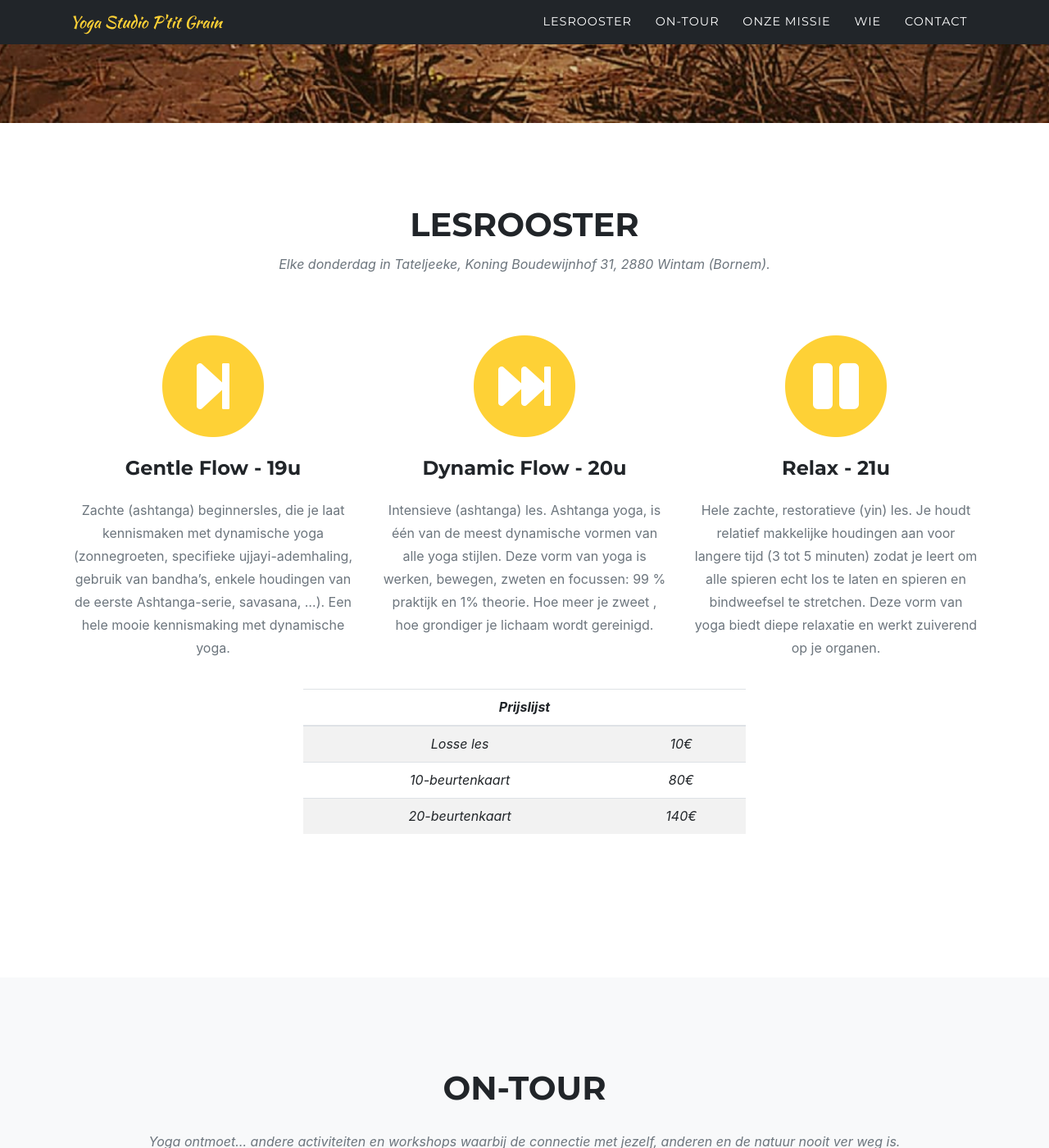
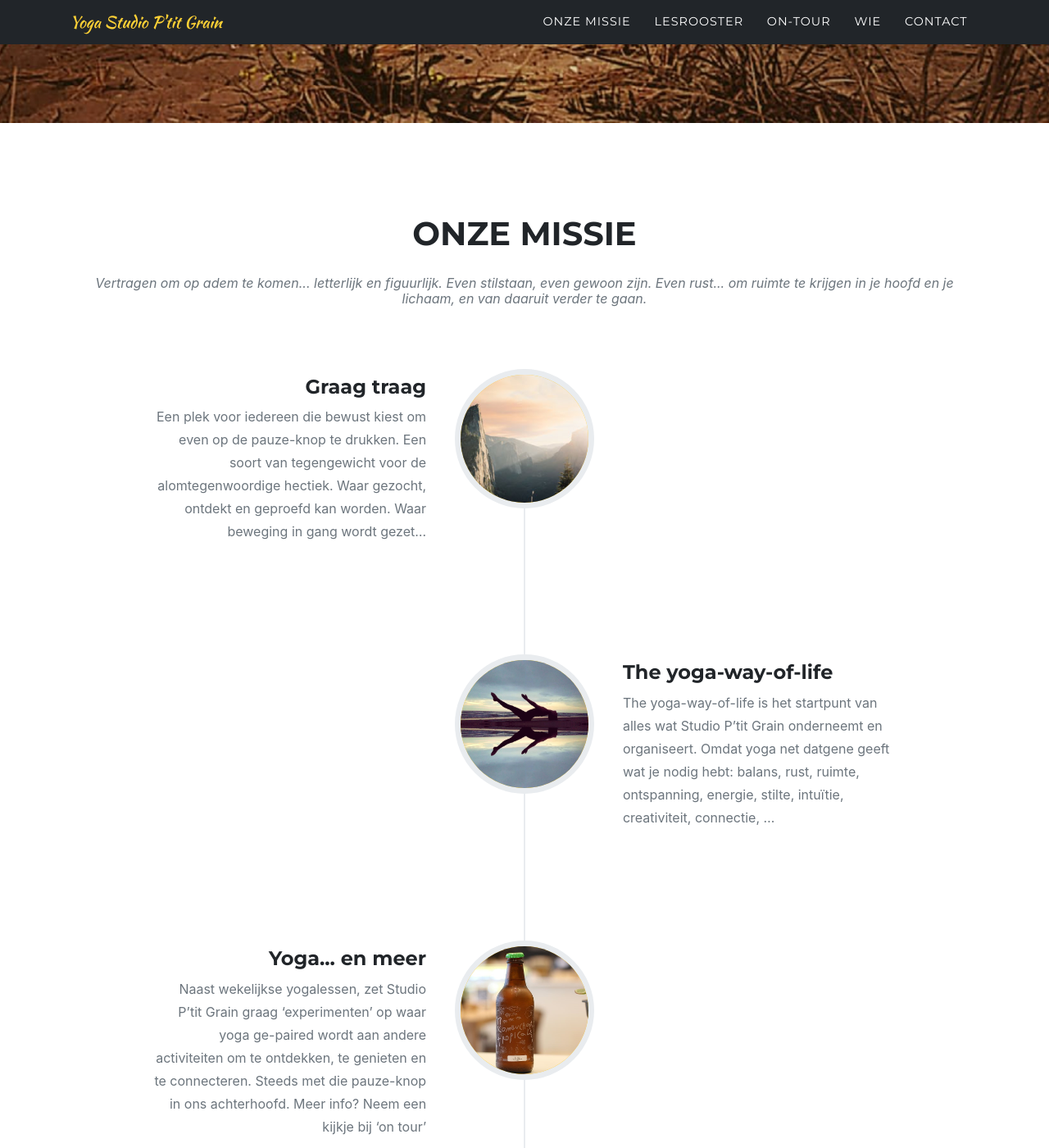
Before and after one commit to ptitgrain/ptitgrain.github.io, a Jekyll site: the page built from index.md, in a window 1280 px wide and 1400 px high, scrolled down 895 px. Shown: the whole window at 82% size. Built offline with Jekyll 4.4.1, drawn with Linux system fonts in a browser that asks for light colours; some web fonts are replaced; some of the changed text lies outside the part shown.

```diff
--- a/_data/navigation.yml
+++ b/_data/navigation.yml
@@ -1,14 +1,14 @@
 
 nav:
+  - title: "Onze missie"
+    section: timeline
+
   - title: "Lesrooster"
     section: services
 
   - title: "On-tour"
     section: portfolio
 
-  - title: "Onze missie"
-    section: timeline
-
   - title: "Wie"
     section: team
 
--- a/_data/sitetext.yml
+++ b/_data/sitetext.yml
@@ -2,17 +2,19 @@ header:
     title: Welcome to our Yoga Studio!
     text: It's Nice To Meet You
     button: Come in
-    buttonlink: "#services"
+    buttonlink: "#timeline"
 
 services:
     title: "Lesrooster"
     text: >-
-      Elke donderdag in Tateljeeke, Koning Boudewijnhof 31, 2880 Wintam (Bornem).
+      Elke donderdag in Tateljeeke, Koning Boudewijnhof 31, 2880 Wintam (Bornem).<br><br>
+      Inschrijven voor de lessen is verplicht.<br>
+      Stuur een WhatsApp bericht naar één van onze docenten of gebruik het <a href="#contact">contact formulier</a>.
     end: >-
       <br/>
       <table class="table table-striped">
         <thead>
-            <tr><th scope="col" colspan="2"b>Prijslijst</th></tr>
+            <tr><th scope="col" colspan="2"b>Tarieven 2020</th></tr>
         </thead>
         <tbody>
             <tr><td>Losse les</td><td>10€</td></tr>
--- a/_layouts/home.html
+++ b/_layouts/home.html
@@ -3,9 +3,9 @@ layout: default
 ---
 {% include navheader.html %}
 
+{% include timeline.html %}
 {% include services.html %}
 {% include portfolio_grid.html %}
-{% include timeline.html %}
 {% include team.html %}
 {% include clients.html %}
 {% include contact.html %}
```
Also changed, not shown: Gemfile.lock, 1 other file.
